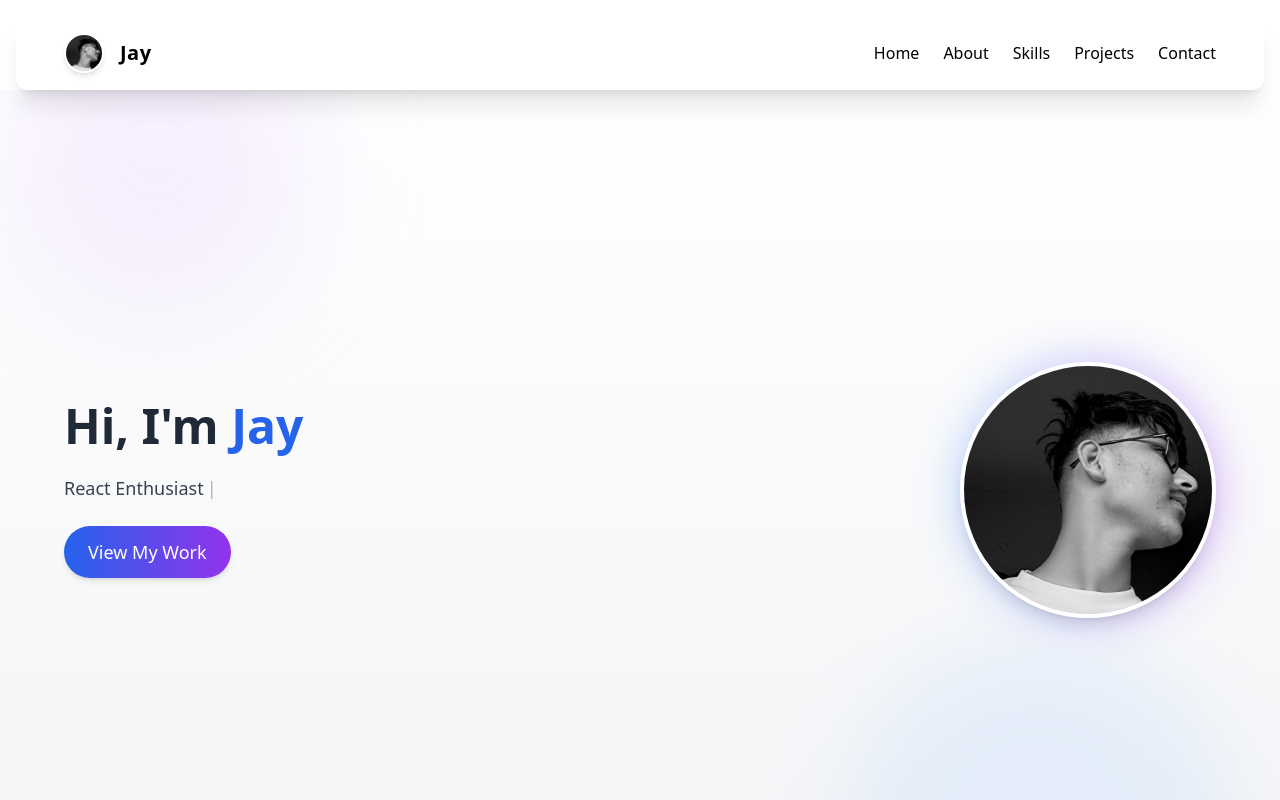
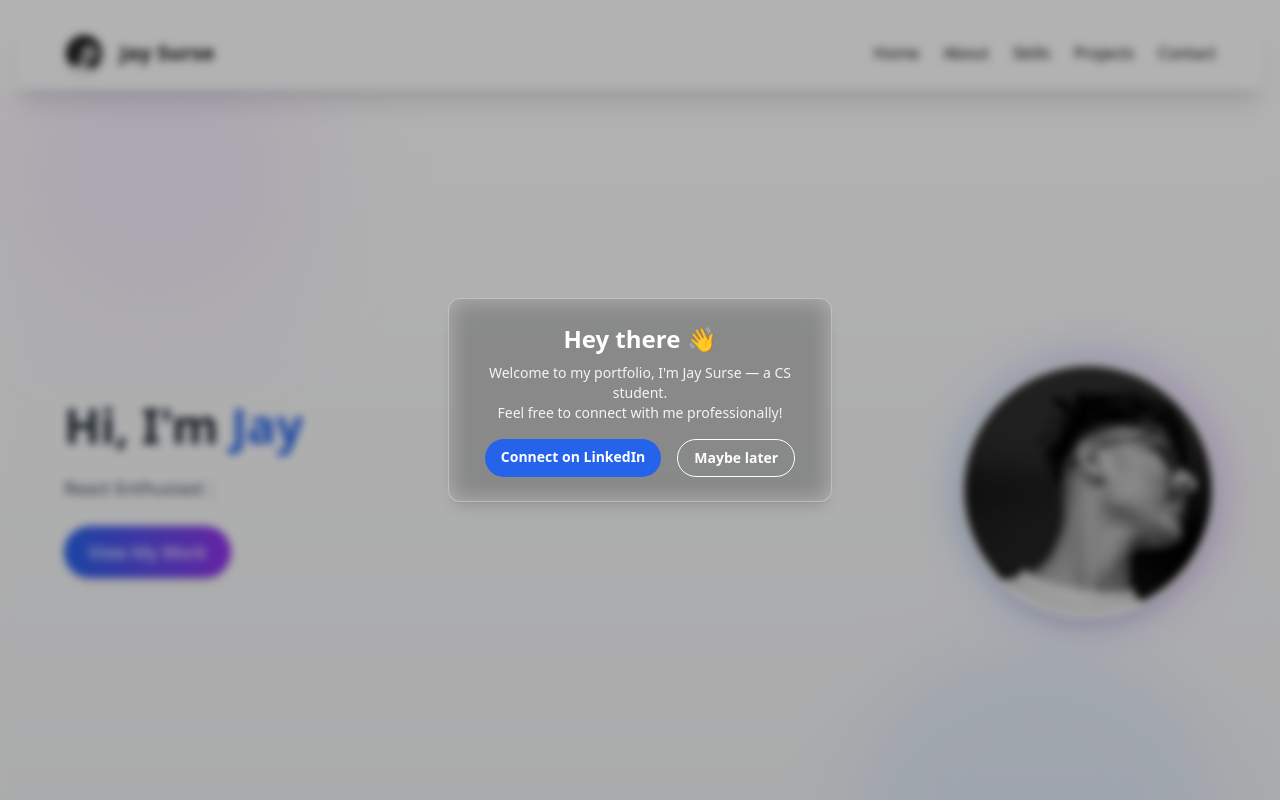
Before and after one commit to jaysurse/jay-s-Portfolio, a React (Vite) app: page / in a window 1280 px wide. Shown: the top 800 px of the page. Built offline with nearby package versions, Linux system fonts and the light colour scheme.

Commit message:
Added pop up window

```diff
--- a/src/App.jsx
+++ b/src/App.jsx
@@ -10,9 +10,19 @@ import Footer from "./components/Footer";
 
 function App() {
   const [loading, setLoading] = useState(true);
+  const [showPopup, setShowPopup] = useState(false);
 
   useEffect(() => {
-    const timer = setTimeout(() => setLoading(false), 2000);
+    const timer = setTimeout(() => {
+      setLoading(false);
+
+      // Show welcome popup only once per session
+      if (!sessionStorage.getItem("popupShown")) {
+        setShowPopup(true);
+        sessionStorage.setItem("popupShown", "true");
+      }
+    }, 2000);
+
     return () => clearTimeout(timer);
   }, []);
 
@@ -26,8 +36,37 @@ function App() {
       <Contact />
       <Footer />
 
-      {/* Loader overlays with blur */}
+      {/* Loader */}
       {loading && <Loader />}
+
+      {!loading && showPopup && (
+        <div className="fixed inset-0 bg-black/30 backdrop-blur-sm flex items-center justify-center z-50">
+          <div className="bg-white/10 dark:bg-white/10 backdrop-blur-md border border-white/30 shadow-lg rounded-xl p-6 text-center max-w-sm w-full text-white">
+            <h2 className="text-2xl font-bold mb-2">Hey there 👋</h2>
+            <p className="mb-4 text-sm text-white/90">
+              Welcome to my portfolio, I'm Jay Surse — a CS student.
+              <br />
+              Feel free to connect with me professionally!
+            </p>
+            <div className="flex justify-center gap-4">
+              <a
+                href="https://www.linkedin.com/in/jay-surse/"
+                target="_blank"
+                rel="noopener noreferrer"
+                className="bg-blue-600 px-4 py-2 rounded-full text-sm font-semibold hover:bg-blue-700 transition"
+              >
+                Connect on LinkedIn
+              </a>
+              <button
+                onClick={() => setShowPopup(false)}
+                className="border border-white px-4 py-2 rounded-full text-sm font-semibold hover:bg-white hover:text-black transition"
+              >
+                Maybe later
+              </button>
+            </div>
+          </div>
+        </div>
+      )}
     </div>
   );
 }
--- a/src/components/Navbar.jsx
+++ b/src/components/Navbar.jsx
@@ -38,7 +38,7 @@ export default function Navbar({ darkMode, setDarkMode }) {
               alt="Jay"
               className="w-10 h-10 rounded-full border-2 border-white shadow-md"
             />
-            <h1 className="text-xl font-bold tracking-wide ">Jay</h1>
+            <h1 className="text-xl font-bold tracking-wide ">Jay Surse</h1>
           </div>
 
           {/* ☰ Mobile Toggle */}
```
